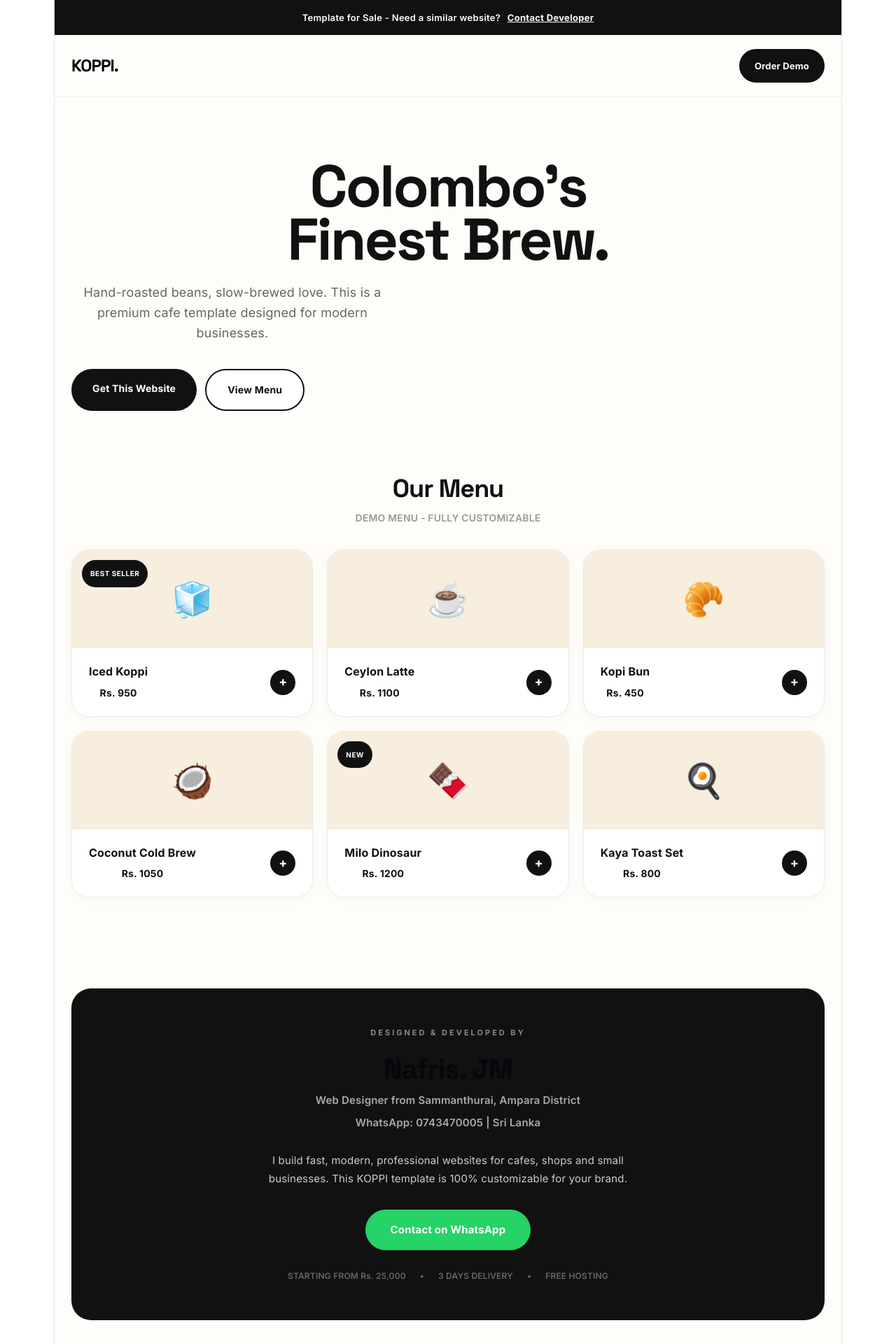
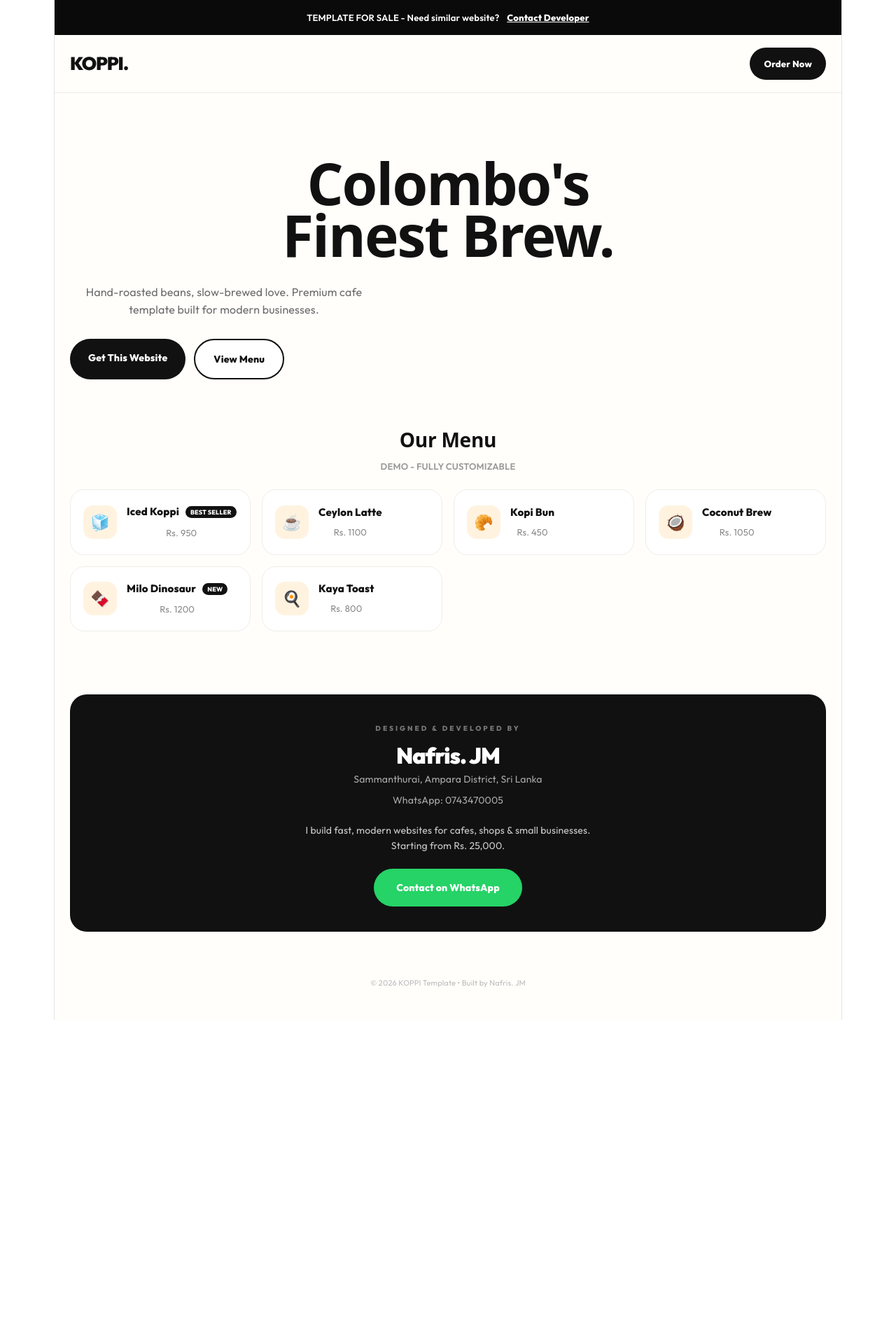
Before and after one commit to nafris565-cmyk/Koppi-Cafe, a React (Vite) app: page / in a window 1280 px wide. Shown: the top 1920 px of the page at 70% size. After the commit the page ends 1457 px from the top, so only its background shows below. Built offline with nearby package versions, Linux system fonts and the light colour scheme.

Commit message:
Update App.jsx

```diff
--- a/src/App.jsx
+++ b/src/App.jsx
@@ -1,102 +1,88 @@
 function App() {
-  const myNumber = "94743470005";
-  const waLink = `https://wa.me/${myNumber}?text=Hi%20Nafris!%20I%20saw%20your%20KOPPI%20template`;
-
-  const menu = [
-    { name: "Iced Koppi", price: "Rs. 950", tag: "BEST SELLER", emoji: "🧊" },
-    { name: "Ceylon Latte", price: "Rs. 1100", tag: null, emoji: "☕" },
-    { name: "Kopi Bun", price: "Rs. 450", tag: null, emoji: "🥐" },
-    { name: "Coconut Cold Brew", price: "Rs. 1050", tag: null, emoji: "🥥" },
-    { name: "Milo Dinosaur", price: "Rs. 1200", tag: "NEW", emoji: "🍫" },
-    { name: "Kaya Toast Set", price: "Rs. 800", tag: null, emoji: "🍳" },
-  ];
+  const WA = "94743470005";
+  const waLink = `https://wa.me/${WA}?text=Hi%20Nafris!%20KOPPI%20Template%20Saw`;
 
   return (
     <>
-      <style>{`@import url('https://fonts.googleapis.com/css2?family=Space+Grotesk:wght@700&family=Inter:wght@400;600;700&display=swap');`}</style>
+      <style>{`
+        @import url('https://fonts.googleapis.com/css2?family=Outfit:wght@400;600;800;900&display=swap');
+        * { box-sizing: border-box; margin: 0; padding: 0; }
+        body { overflow-x: hidden; }
+      `}</style>
 
-      <div style={{ fontFamily: "Inter, sans-serif", background: "#FFFDF9", color: "#111111", minHeight: "100vh" }}>
+      <div style={{ fontFamily: "Outfit, sans-serif", background: "#FFFEFB", color: "#111", width: "100%", overflowX: "hidden" }}>
 
-        {/* TOP BANNER */}
-        <div style={{ background: "#111111", color: "white", textAlign: "center", padding: "12px", fontSize: "13px", fontWeight: 600, letterSpacing: "0.3px" }}>
-          Template for Sale - Need a similar website? <a href={waLink} style={{ color: "#fff", fontWeight: 800, textDecoration: "underline", marginLeft: "6px" }}>Contact Developer</a>
+        {/* TOP BAR */}
+        <div style={{ background: "#0A0A0A", color: "#fff", textAlign: "center", padding: "12px 16px", fontSize: "13px", fontWeight: 600 }}>
+          TEMPLATE FOR SALE - Need similar website? <a href={waLink} style={{ color: "#fff", fontWeight: 800, marginLeft: "8px" }}>Contact Developer</a>
         </div>
 
         {/* NAV */}
-        <nav style={{ background: "#FFFDF9", borderBottom: "1px solid #EAEAEA", position: "sticky", top: 0, zIndex: 100 }}>
-          <div style={{ maxWidth: "1100px", margin: "0 auto", padding: "20px 24px", display: "flex", justifyContent: "space-between", alignItems: "center" }}>
-            <h2 style={{ fontFamily: "Space Grotesk, sans-serif", fontWeight: 700, margin: 0, fontSize: "24px", letterSpacing: "-1px" }}>KOPPI.</h2>
-            <a href={waLink} style={{ background: "#111111", color: "#fff", padding: "11px 22px", borderRadius: "100px", textDecoration: "none", fontWeight: 700, fontSize: "13px" }}>Order Demo</a>
+        <div style={{ width: "100%", borderBottom: "1px solid #F0EDE8", background: "#FFFEFB", position: "sticky", top: 0, zIndex: 50 }}>
+          <div style={{ maxWidth: "1120px", margin: "0 auto", padding: "18px 20px", display: "flex", justifyContent: "space-between", alignItems: "center" }}>
+            <div style={{ fontWeight: 900, fontSize: "26px", letterSpacing: "-1px" }}>KOPPI.</div>
+            <a href={waLink} style={{ background: "#111", color: "#fff", padding: "10px 20px", borderRadius: "100px", textDecoration: "none", fontWeight: 700, fontSize: "13px" }}>Order Now</a>
           </div>
-        </nav>
+        </div>
 
-        <div style={{ maxWidth: "1100px", margin: "0 auto", padding: "0 24px" }}>
+        {/* MAIN CONTAINER - NO HIDE GUARANTEE */}
+        <div style={{ maxWidth: "1120px", margin: "0 auto", padding: "0 20px", width: "100%" }}>
 
-          {/* HERO - 100% VISIBLE FIXED */}
-          <div style={{ padding: "90px 0 70px" }}>
-            <h1 style={{ fontFamily: "Space Grotesk, sans-serif", fontSize: "clamp(44px, 8vw, 84px)", fontWeight: 700, lineHeight: 0.9, margin: 0, color: "#111111", letterSpacing: "-3px" }}>
+          {/* HERO - FIXED */}
+          <div style={{ padding: "60px 0 50px", width: "100%" }}>
+            <h1 style={{ fontSize: "clamp(36px, 9vw, 82px)", fontWeight: 900, lineHeight: "0.9", letterSpacing: "-2px", color: "#111", wordBreak: "break-word" }}>
               Colombo's<br />Finest Brew.
             </h1>
-            <p style={{ fontSize: "18px", color: "#666666", marginTop: "24px", lineHeight: 1.6, maxWidth: "460px", fontWeight: 400 }}>
-              Hand-roasted beans, slow-brewed love. This is a premium cafe template designed for modern businesses.
+            <p style={{ fontSize: "16px", color: "#6B6B6B", marginTop: "20px", lineHeight: "1.6", maxWidth: "440px" }}>
+              Hand-roasted beans, slow-brewed love. Premium cafe template built for modern businesses.
             </p>
-            <div style={{ marginTop: "36px", display: "flex", gap: "12px", flexWrap: "wrap" }}>
-              <a href={waLink} style={{ background: "#111111", color: "#fff", padding: "15px 30px", borderRadius: "100px", textDecoration: "none", fontWeight: 700, fontSize: "14px" }}>Get This Website</a>
-              <a href="#menu" style={{ border: "2px solid #111111", padding: "15px 30px", borderRadius: "100px", background: "#fff", color: "#111111", fontWeight: 700, fontSize: "14px", textDecoration: "none" }}>View Menu</a>
+            <div style={{ marginTop: "28px", display: "flex", gap: "12px", flexWrap: "wrap" }}>
+              <a href={waLink} style={{ background: "#111", color: "#fff", padding: "14px 26px", borderRadius: "100px", textDecoration: "none", fontWeight: 700, fontSize: "14px" }}>Get This Website</a>
+              <a href="#menu" style={{ background: "#fff", border: "2px solid #111", color: "#111", padding: "14px 26px", borderRadius: "100px", textDecoration: "none", fontWeight: 700, fontSize: "14px" }}>View Menu</a>
             </div>
           </div>
 
-          {/* MENU */}
-          <div id="menu" style={{ padding: "20px 0 40px" }}>
-            <h2 style={{ fontFamily: "Space Grotesk, sans-serif", fontSize: "36px", fontWeight: 700, color: "#111111", margin: "0 0 8px 0", letterSpacing: "-1px" }}>Our Menu</h2>
-            <p style={{ color: "#999999", margin: "0 0 32px 0", fontSize: "14px", fontWeight: 600 }}>DEMO MENU - FULLY CUSTOMIZABLE</p>
+          {/* MENU - SIMPLE GRID NO OVERFLOW */}
+          <div id="menu" style={{ padding: "20px 0 40px", width: "100%" }}>
+            <h2 style={{ fontSize: "28px", fontWeight: 800, color: "#111" }}>Our Menu</h2>
+            <p style={{ color: "#999", fontSize: "13px", marginTop: "6px", marginBottom: "20px", fontWeight: 600 }}>DEMO - FULLY CUSTOMIZABLE</p>
 
-            <div style={{ display: "grid", gridTemplateColumns: "repeat(auto-fill, minmax(300px, 1fr))", gap: "20px" }}>
-              {menu.map((item) => (
-                <div key={item.name} style={{ background: "#FFFFFF", borderRadius: "24px", border: "1px solid #EAEAEA", overflow: "hidden", boxShadow: "0 4px 20px rgba(0,0,0,0.03)" }}>
-                  <div style={{ background: "#F7EEDD", height: "140px", display: "flex", alignItems: "center", justifyContent: "center", fontSize: "48px", position: "relative" }}>
-                    {item.emoji}
-                    {item.tag && <span style={{ position: "absolute", top: "14px", left: "14px", background: "#111111", color: "#fff", fontSize: "10px", padding: "6px 12px", borderRadius: "100px", fontWeight: 800, letterSpacing: "0.5px" }}>{item.tag}</span>}
-                  </div>
-                  <div style={{ padding: "20px 24px", display: "flex", justifyContent: "space-between", alignItems: "center" }}>
+            <div style={{ display: "grid", gridTemplateColumns: "repeat(auto-fit, minmax(250px, 1fr))", gap: "16px", width: "100%" }}>
+              {[
+                { n: "Iced Koppi", p: "Rs. 950", e: "🧊", t: "BEST SELLER" },
+                { n: "Ceylon Latte", p: "Rs. 1100", e: "☕", t: null },
+                { n: "Kopi Bun", p: "Rs. 450", e: "🥐", t: null },
+                { n: "Coconut Brew", p: "Rs. 1050", e: "🥥", t: null },
+                { n: "Milo Dinosaur", p: "Rs. 1200", e: "🍫", t: "NEW" },
+                { n: "Kaya Toast", p: "Rs. 800", e: "🍳", t: null },
+              ].map((m) => (
+                <div key={m.n} style={{ background: "#fff", border: "1px solid #F0EDE8", borderRadius: "20px", padding: "18px", display: "flex", justifyContent: "space-between", alignItems: "center" }}>
+                  <div style={{ display: "flex", gap: "14px", alignItems: "center" }}>
+                    <div style={{ width: "48px", height: "48px", background: "#FFF3E0", borderRadius: "14px", display: "flex", alignItems: "center", justifyContent: "center", fontSize: "22px" }}>{m.e}</div>
                     <div>
-                      <h3 style={{ margin: "0 0 4px 0", fontSize: "16px", fontWeight: 700, color: "#111111" }}>{item.name}</h3>
-                      <p style={{ margin: 0, fontWeight: 700, fontSize: "14px", color: "#111111" }}>{item.price}</p>
+                      <div style={{ fontWeight: 700, fontSize: "15px", color: "#111" }}>{m.n} {m.t && <span style={{ fontSize: "9px", background: "#111", color: "#fff", padding: "3px 7px", borderRadius: "20px", marginLeft: "6px", verticalAlign: "middle" }}>{m.t}</span>}</div>
+                      <div style={{ fontSize: "13px", color: "#888", marginTop: "2px" }}>{m.p}</div>
                     </div>
-                    <div style={{ width: "36px", height: "36px", background: "#111111", borderRadius: "50%", display: "flex", alignItems: "center", justifyContent: "center", color: "white", fontWeight: 700 }}>+</div>
                   </div>
                 </div>
               ))}
             </div>
           </div>
 
-          {/* DEVELOPER CARD - PROFESSIONAL ENGLISH ONLY */}
-          <div style={{ marginTop: "90px", background: "#111111", borderRadius: "28px", padding: "50px 32px", color: "white", textAlign: "center" }}>
-            <p style={{ margin: 0, fontSize: "11px", letterSpacing: "3px", color: "#888888", fontWeight: 700 }}>DESIGNED & DEVELOPED BY</p>
-            <h2 style={{ fontFamily: "Space Grotesk, sans-serif", fontSize: "40px", fontWeight: 700, margin: "16px 0 8px 0", letterSpacing: "-1px" }}>Nafris. JM</h2>
-            <p style={{ color: "#AAAAAA", fontSize: "15px", margin: 0, fontWeight: 600 }}>Web Designer from Sammanthurai, Ampara District</p>
-            <p style={{ color: "#AAAAAA", fontSize: "15px", margin: "6px 0 0 0", fontWeight: 600 }}>WhatsApp: 0743470005 | Sri Lanka</p>
-
-            <p style={{ color: "#CCCCCC", fontSize: "15px", maxWidth: "520px", margin: "28px auto 0 auto", lineHeight: 1.7, fontWeight: 400 }}>
-              I build fast, modern, professional websites for cafes, shops and small businesses.
-              This KOPPI template is 100% customizable for your brand.
-            </p>
-
-            <div style={{ marginTop: "32px" }}>
-              <a href={waLink} style={{ background: "#25D366", color: "white", padding: "16px 36px", borderRadius: "100px", textDecoration: "none", fontWeight: 800, fontSize: "15px", display: "inline-block" }}>Contact on WhatsApp</a>
+          {/* DEVELOPER - ALL DETAILS */}
+          <div style={{ marginTop: "50px", marginBottom: "40px", background: "#111", borderRadius: "24px", padding: "36px 24px", textAlign: "center", color: "white", width: "100%" }}>
+            <div style={{ fontSize: "10px", letterSpacing: "3px", color: "#777", fontWeight: 700 }}>DESIGNED & DEVELOPED BY</div>
+            <div style={{ fontSize: "32px", fontWeight: 900, marginTop: "12px", letterSpacing: "-1px" }}>Nafris. JM</div>
+            <div style={{ color: "#aaa", fontSize: "14px", marginTop: "8px" }}>Sammanthurai, Ampara District, Sri Lanka</div>
+            <div style={{ color: "#aaa", fontSize: "14px", marginTop: "4px" }}>WhatsApp: 0743470005</div>
+            <div style={{ color: "#ccc", fontSize: "14px", maxWidth: "460px", margin: "18px auto 0 auto", lineHeight: 1.6 }}>
+              I build fast, modern websites for cafes, shops & small businesses. Starting from Rs. 25,000.
             </div>
-
-            <div style={{ marginTop: "24px", display: "flex", gap: "20px", justifyContent: "center", color: "#666666", fontSize: "12px", fontWeight: 600, flexWrap: "wrap" }}>
-              <span>STARTING FROM Rs. 25,000</span>
-              <span>•</span>
-              <span>3 DAYS DELIVERY</span>
-              <span>•</span>
-              <span>FREE HOSTING</span>
-            </div>
+            <a href={waLink} style={{ display: "inline-block", marginTop: "22px", background: "#25D366", color: "white", padding: "14px 32px", borderRadius: "100px", textDecoration: "none", fontWeight: 800, fontSize: "14px" }}>Contact on WhatsApp</a>
           </div>
 
-          <div style={{ padding: "50px 0", textAlign: "center", color: "#BBBBBB", fontSize: "12px", fontWeight: 600, letterSpacing: "0.5px" }}>
-            © 2026 KOPPI Cafe Template • Built by <span style={{ color: "#111111" }}>Nafris. JM</span> • Sammanthurai, Ampara
+          <div style={{ textAlign: "center", padding: "20px 0 40px", color: "#bbb", fontSize: "11px" }}>
+            © 2026 KOPPI Template • Built by Nafris. JM
           </div>
         </div>
       </div>
```
